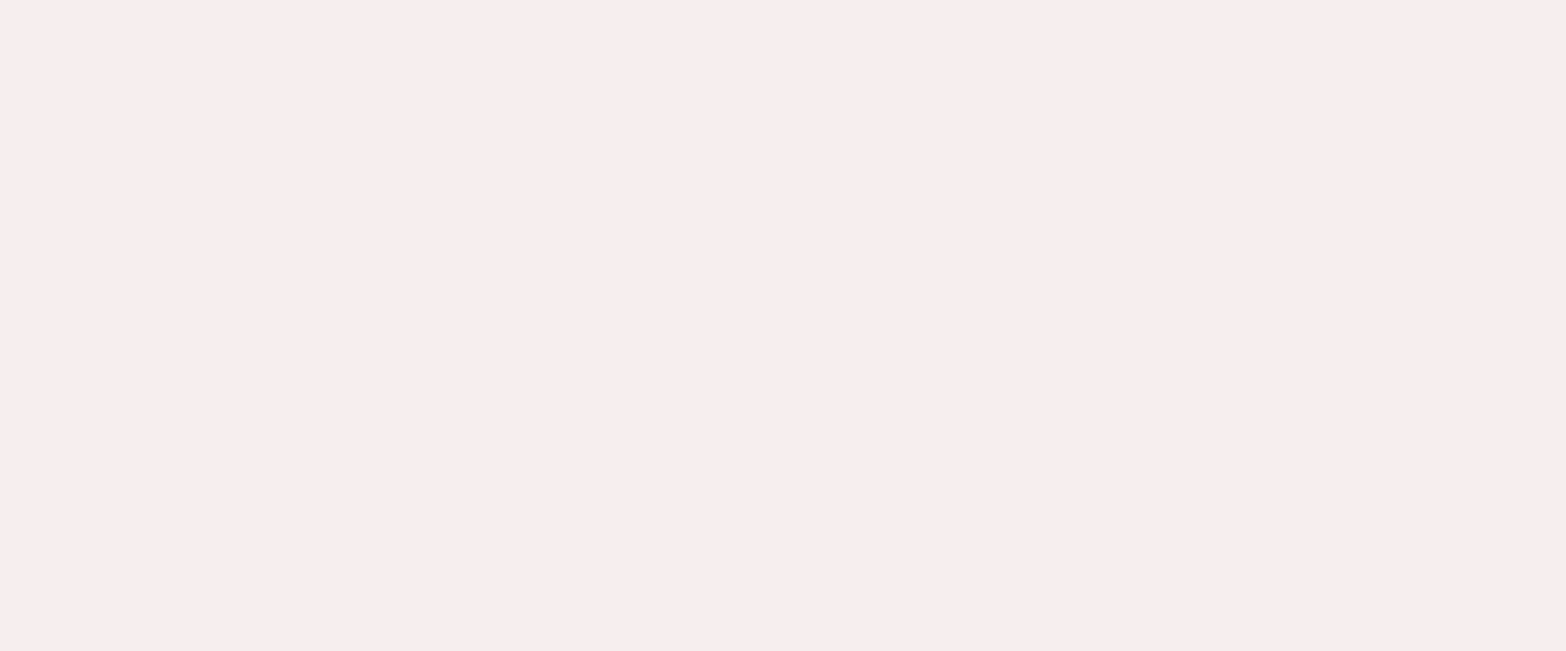
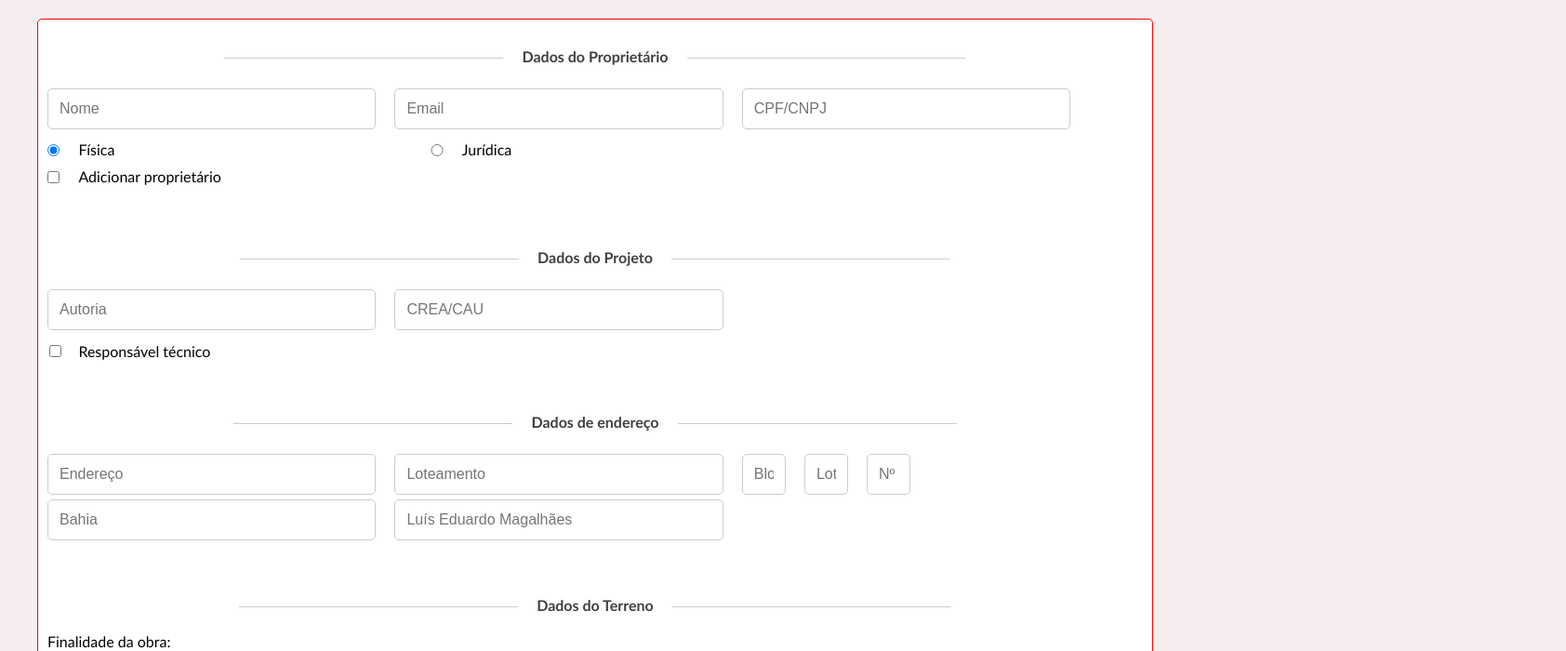
Before and after one commit to daniell0l/urbanismo-web, a React (Vite) app: page /AlvaraRegularizacao in a window 1280 px wide. Before the commit this address had no page. Shown: the top 700 px of the page at 93% size, 1684 px wide, since content can reach past the window. Built offline with nearby package versions, Linux system fonts and the light colour scheme; the HTML template or start-up script is replaced by a standard one.

Commit message:
criando rota

```diff
--- a/src/routes/routes.tsx
+++ b/src/routes/routes.tsx
@@ -4,6 +4,7 @@ import Login from '../screens/login'
 import Register from '../screens/register/index'
 import Principal from '../screens/principal/index'
 import AlvaraConstrucao from '../screens/alvaraConstrucao/index'
+import AlvaraRegularizacao from '../screens/alvaraRegularizacao/index'
 
 const AppRoutes: React.FC = () => {
   return (
@@ -14,6 +15,7 @@ const AppRoutes: React.FC = () => {
         <Route path="/Register" element={<Register />} />
         <Route path="/Principal" element={<Principal />} />
         <Route path='/AlvaraConstrucao' element={<AlvaraConstrucao />} />
+        <Route path='/AlvaraRegularizacao' element={<AlvaraRegularizacao />} />
       </Routes>
     </Router>
   );
```
